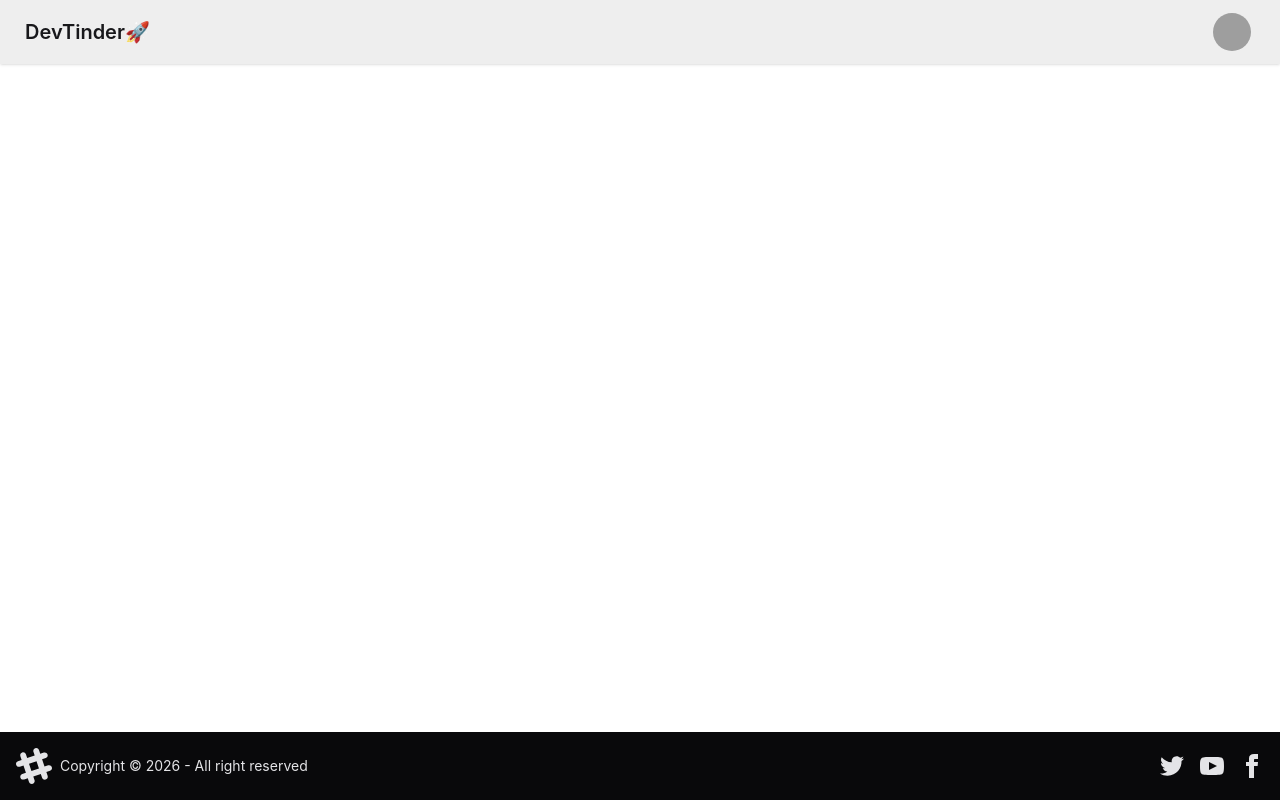
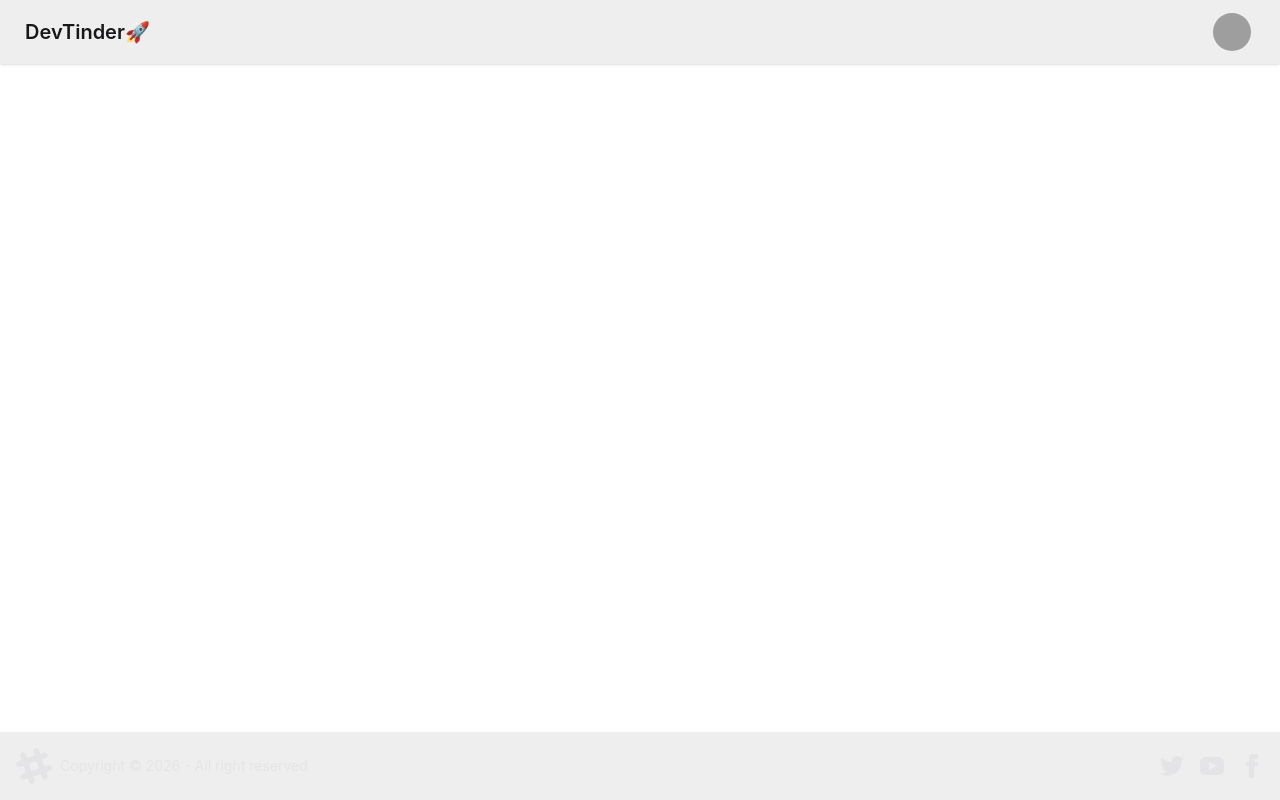
Before and after one commit to Anu1606-dev/DevTinder-Frontend, a React (Vite) app: page / in a window 1280 px wide. Built offline with nearby package versions, Linux system fonts and the light colour scheme; grey boxes are pictures that could not be loaded.

Commit message:
fix: update Footer background color for improved visibility

```diff
--- a/src/Footer.jsx
+++ b/src/Footer.jsx
@@ -1,6 +1,6 @@
 const Footer = () => {
     return (
-        <footer className="footer sm:footer-horizontal bg-neutral text-neutral-content fixed bottom-0 w-full p-4">
+        <footer className="footer sm:footer-horizontal bg-base-300 text-neutral-content fixed bottom-0 w-full p-4">
             <aside className="grid-flow-col items-center">
                 <svg
                     width="36"
```
